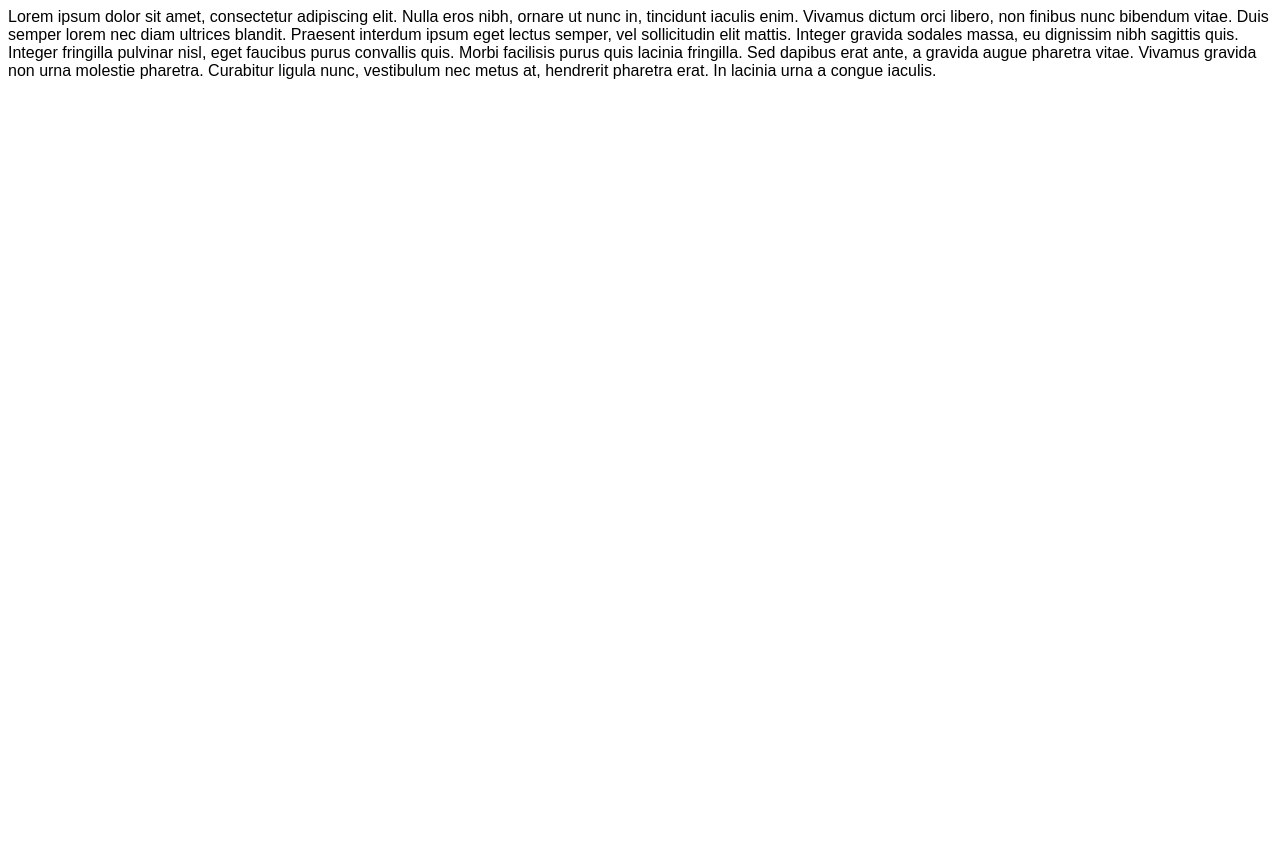
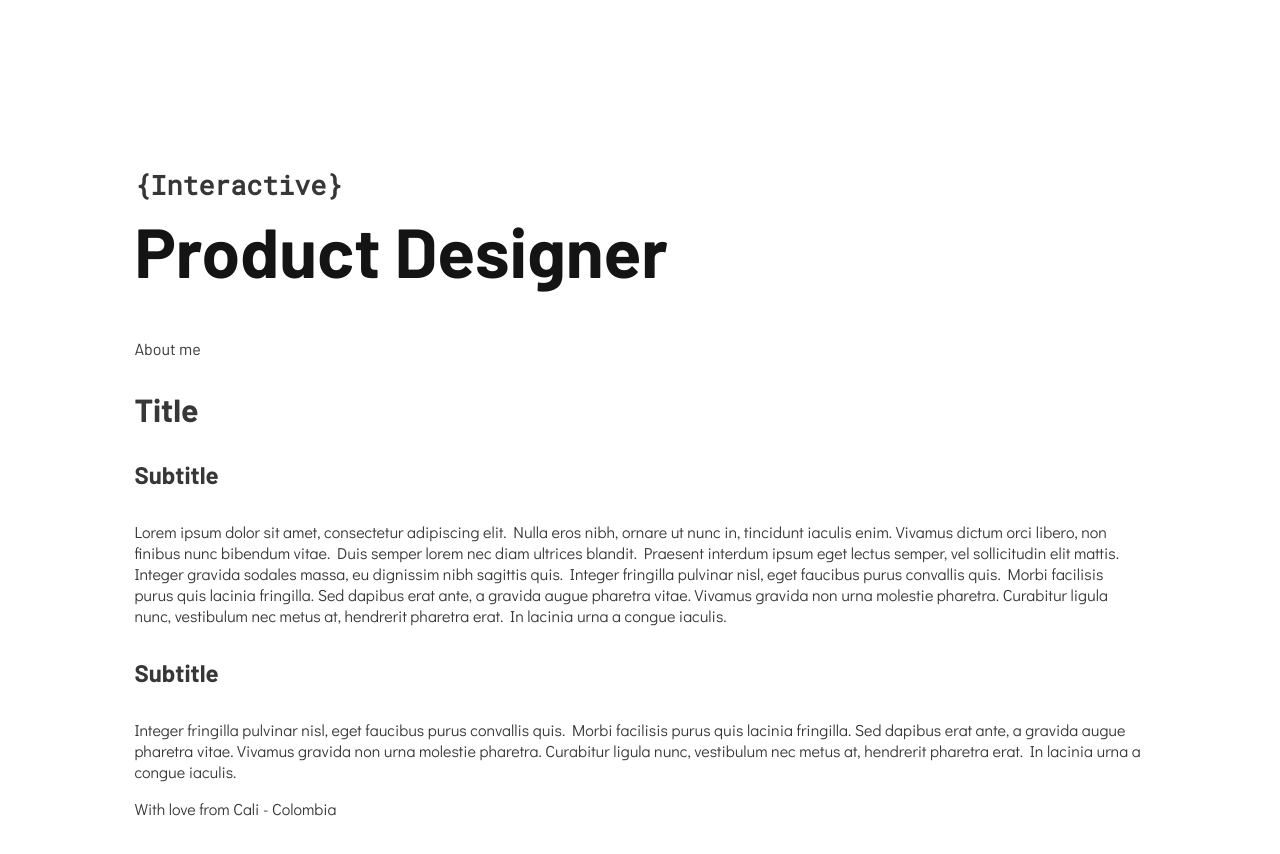
Before and after one commit to DavidGiraldoDesign/Personal-web-site, a plain HTML site: page public/index.html in a window 1280 px wide. Before the commit the page ends 800 px from the top, so only its background shows below. Drawn offline with Linux system fonts and the light colour scheme; a web font is replaced by a local one.

Commit message:
Hydrid look-feel, setting font type and size

```diff
--- a/public/index.html
+++ b/public/index.html
@@ -5,8 +5,8 @@
   <meta charset="utf-8">
   <meta http-equiv="X-UA-Compatible" content="IE=edge">
   <meta name="description" content="A front-end template that helps you build fast, modern mobile web apps.">
-  <meta name="viewport" content="width=device-width, initial-scale=1">
-  <meta name="viewport" content="width=device-width, initial-scale=1, maximum-scale=1, minimum-scale=1, user-scalable=no"/>
+  <!--meta name="viewport" content="width=device-width, initial-scale=1"-->
+  <meta name="viewport" content="width=device-width, initial-scale=1, maximum-scale=1, minimum-scale=1, user-scalable=no" />
   <title>J David Giraldo</title>
 
   <!-- Add to homescreen for Chrome on Android -->
@@ -15,8 +15,8 @@
 
   <!-- Add to homescreen for Safari on iOS -->
   <meta name="apple-mobile-web-app-capable" content="yes">
-  <meta name="apple-mobile-web-app-status-bar-style" content="black">
-  <meta name="apple-mobile-web-app-title" content="Material Design Lite">
+  <meta name="apple-mobile-web-app-status-bar-style" content="default ">
+  <meta name="apple-mobile-web-app-title" content="J David Giraldo">
   <link rel="apple-touch-icon-precomposed" href="assets/ios-desktop.png">
 
   <!-- Tile icon for Win8 (144x144 + tile color) -->
@@ -27,13 +27,43 @@
 
   <link rel="stylesheet" type="text/css" href="main_style.css">
   <style>
-    @import url('https://fonts.googleapis.com/css?family=Barlow+Condensed|Didact+Gothic');
+    @import url('https://fonts.googleapis.com/css?family=Barlow+Condensed:400,700,900|Barlow:400,700,900|Didact+Gothic&subset=latin-ext');
+    @import url('https://fonts.googleapis.com/css?family=Roboto|Roboto+Mono');
   </style>
+
 </head>
 
 <body>
   <div id="root">
-    Lorem ipsum dolor sit amet, consectetur adipiscing elit. Nulla eros nibh, ornare ut nunc in, tincidunt iaculis enim. Vivamus dictum orci libero, non finibus nunc bibendum vitae. Duis semper lorem nec diam ultrices blandit. Praesent interdum ipsum eget lectus semper, vel sollicitudin elit mattis. Integer gravida sodales massa, eu dignissim nibh sagittis quis. Integer fringilla pulvinar nisl, eget faucibus purus convallis quis. Morbi facilisis purus quis lacinia fringilla. Sed dapibus erat ante, a gravida augue pharetra vitae. Vivamus gravida non urna molestie pharetra. Curabitur ligula nunc, vestibulum nec metus at, hendrerit pharetra erat. In lacinia urna a congue iaculis.
+    <div class="row">
+
+      <h1>  <span id="int">{Interactive}</span><br> Product Designer</h1>
+      <h2>About me</h2>
+      <h3>Title</h3>
+      <h4>Subtitle</h4>
+      <p>
+        Lorem ipsum dolor sit amet, consectetur adipiscing elit. Nulla eros nibh, ornare ut nunc in, tincidunt iaculis
+        enim. Vivamus dictum orci libero, non finibus nunc bibendum vitae. Duis semper lorem nec diam ultrices blandit.
+        Praesent interdum ipsum eget lectus semper, vel sollicitudin elit mattis. Integer gravida sodales massa, eu
+        dignissim nibh sagittis quis. Integer fringilla pulvinar nisl, eget faucibus purus convallis quis. Morbi
+        facilisis purus quis lacinia fringilla. Sed dapibus erat ante, a gravida augue pharetra vitae. Vivamus gravida
+        non urna molestie pharetra. Curabitur ligula nunc, vestibulum nec metus at, hendrerit pharetra erat. In lacinia
+        urna a congue iaculis.
+      </p>
+
+      <h4>Subtitle</h4>
+
+      <p>
+          Integer fringilla pulvinar nisl, eget faucibus purus convallis quis. Morbi
+          facilisis purus quis lacinia fringilla. Sed dapibus erat ante, a gravida augue pharetra vitae. Vivamus gravida
+          non urna molestie pharetra. Curabitur ligula nunc, vestibulum nec metus at, hendrerit pharetra erat. In lacinia
+          urna a congue iaculis.
+        </p>
+
+      <footer class="row">
+        <p>With love from Cali - Colombia</p>
+      </footer>
+    </div>
   </div>
   <script language="javascript" type="text/javascript" src="cv.js"></script>
   <script language="javascript" type="text/javascript" src="svg.js"></script>
--- a/public/main_style.css
+++ b/public/main_style.css
@@ -1,9 +1,48 @@
 * {
   box-sizing: border-box;
-  font-family: 'Didact', sans-serif;
 
 }
 
+
+
+body::-webkit-scrollbar {
+  display: hide;
+}
+
+/*-----------------------------------------------*/
+h1{
+  font-family: 'Barlow', sans-serif;
+  font-size: 52pt;
+  color: rgb(20, 20, 20);
+}
+#int{
+  font-family: 'Roboto Mono', monospace;
+  font-size: 20pt;
+  color: rgb(55, 55, 55);
+}
+h2{
+  font-family: 'Barlow', sans-serif;
+  font-weight: lighter;
+  color: rgb(55, 55, 55);
+}
+
+h3{
+  font-family: 'Barlow', sans-serif;
+  font-size: 18pt;
+  color: rgb(55, 55, 55);
+}
+h4{
+  font-family: 'Barlow', sans-serif;
+  font-weight: bolder;
+  font-size: 16pt;
+  color: rgb(55, 55, 55);
+}
+p{
+  font-family: 'Didact Gothic', sans-serif;
+  font-size: 14pt;
+  color: rgb(55, 55, 55);
+}
+/*-----------------------------------------------*/
 .row::after {
   content: "";
   clear: both;
@@ -15,14 +54,20 @@
   padding: 15px;
   border: 1px solid red;
 }
+#root{
+  margin: 5%;
+
+}
 
 /* For mobile phones: */
 [class*="col-"] {
   width: 100%;
 
 }
+
 @media only screen and (min-width: 600px) {
   /* For tablets: */
+
   .col-s-1 {width: 8.33%;}
   .col-s-2 {width: 16.66%;}
   .col-s-3 {width: 25%;}
@@ -38,7 +83,28 @@
 }
 @media only screen and (min-width: 768px) {
   /* For desktop: */
+  #root{
+    margin: 10%;
+  }
+  h2{
+    font-family: 'Barlow', sans-serif;
+    font-weight: lighter;
+    font-size: 12pt;
+  }
 
+  h3{
+    font-family: 'Barlow', sans-serif;
+    font-size: 24pt;
+  }
+  h4{
+    font-family: 'Barlow', sans-serif;
+    font-weight: bolder;
+    font-size: 18pt;
+  }
+
+  p{
+    font-size: 12pt;
+  }
   .col-1 {width: 8.33%;}
   .col-2 {width: 16.66%;}
   .col-3 {width: 25%;}
```
